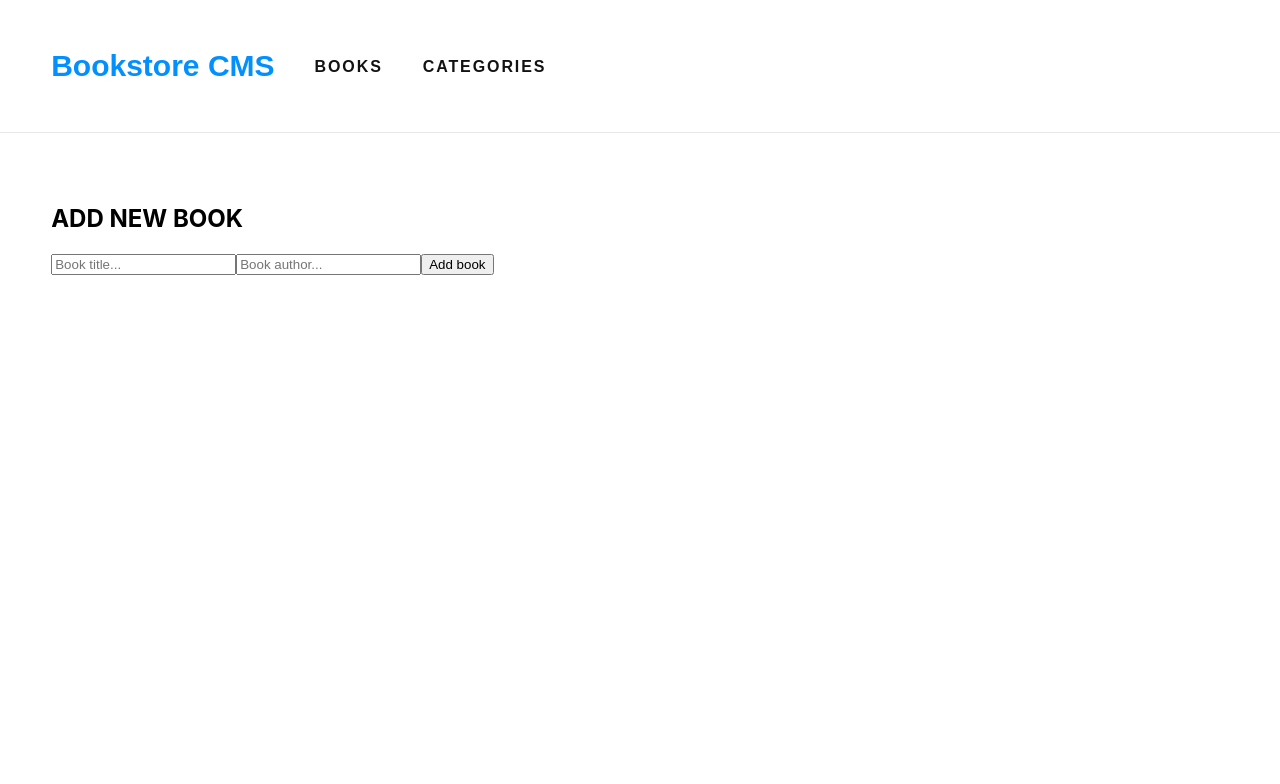
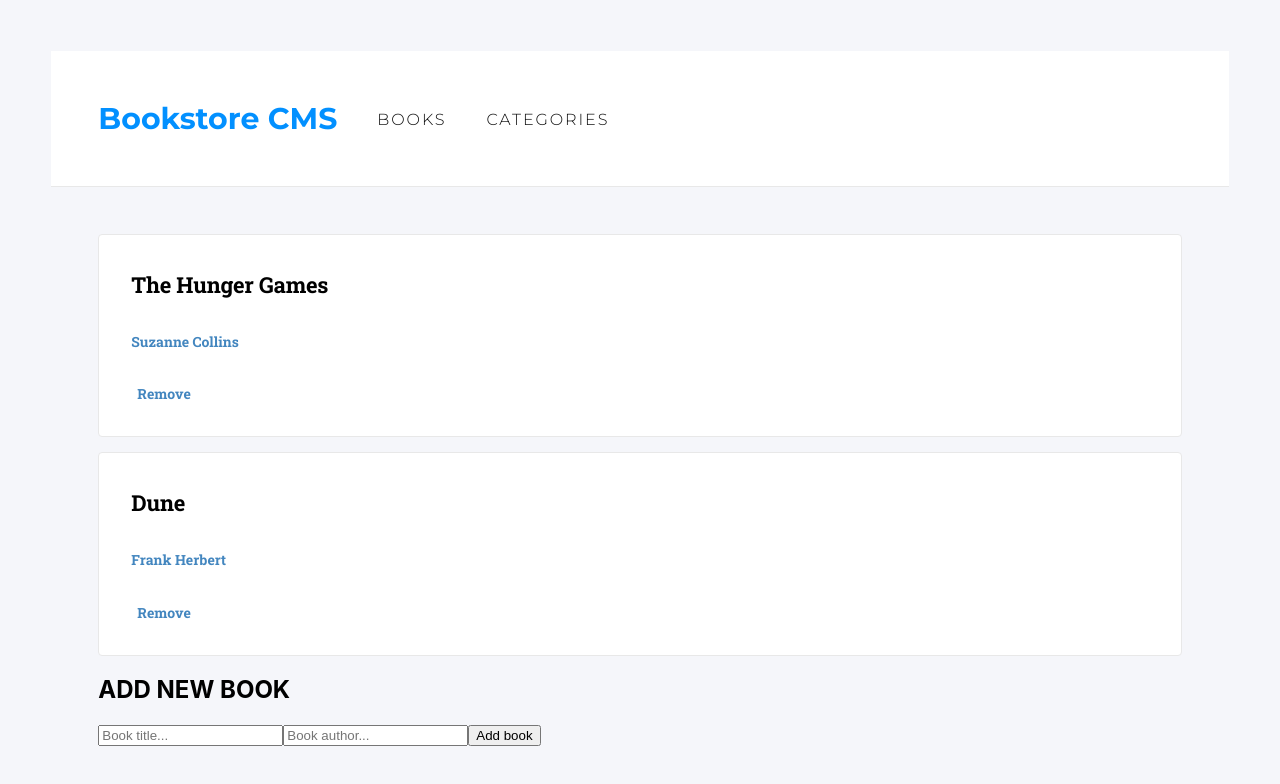
Before and after one commit to SergSkol/bookstore, a React (Create React App) app: page / in a window 1280 px wide. Shown: the top 784 px of the page. Built offline with nearby package versions, Linux system fonts and the light colour scheme.

Commit message:
Add React and Redux components

```diff
--- a/src/components/BookItem.js
+++ b/src/components/BookItem.js
@@ -1,22 +1,25 @@
 import React from 'react';
 import { useDispatch } from 'react-redux';
+import { removeBookAction } from '../redux/books/books';
 
 const BookItem = (book) => {
   const { id, title, author } = book;
 
   const dispatch = useDispatch();
 
-  const handleClick = () => {
-    dispatch({ type: 'bookstore/books/REMOVE', id });
+  const handleClickRemove = () => {
+    dispatch(removeBookAction(id));
   };
 
   return (
-    <div>
-      <h2>{title}</h2>
-      <h6>{author}</h6>
-      <button type="submit" onClick={handleClick}>
-        Remove
-      </button>
+    <div className="bookItem">
+      <h2 className="bookTitle">{title}</h2>
+      <h6 className="bookAuthor">{author}</h6>
+      <div className="bookActionButtons">
+        <button type="submit" className="bookActionButton" onClick={handleClickRemove}>
+          Remove
+        </button>
+      </div>
     </div>
   );
 };
--- a/src/components/BookList.js
+++ b/src/components/BookList.js
@@ -6,9 +6,9 @@ const BookList = () => {
   const books = useSelector((state) => state.book) || [];
 
   return (
-    <ul>
+    <ul className="bookList">
       {books.map((book) => (
-        <li key={book.id} className="bookItem">
+        <li key={book.id}>
           <BookItem
             id={book.id}
             title={book.title}
--- a/src/components/Categories.js
+++ b/src/components/Categories.js
@@ -1,11 +1,12 @@
 import React from 'react';
 import { useSelector, useDispatch } from 'react-redux';
+import { checkStatusAction } from '../redux/categories/categories';
 
 const Categories = () => {
   const dispatch = useDispatch();
 
   const handleClick = () => {
-    dispatch({ type: 'bookstore/categories/STATUS' });
+    dispatch(checkStatusAction());
   };
 
   const status = useSelector((state) => state.category);
--- a/src/components/InputBook.js
+++ b/src/components/InputBook.js
@@ -1,6 +1,7 @@
 import React from 'react';
 import { useDispatch } from 'react-redux';
 import { v4 as uuidv4 } from 'uuid';
+import { createBookAction } from '../redux/books/books';
 
 const InputBook = () => {
   const dispatch = useDispatch();
@@ -12,7 +13,7 @@ const InputBook = () => {
     const author = document.querySelector('.input-author').value;
 
     const book = { id, title, author };
-    dispatch({ type: 'bookstore/books/CREATE', book });
+    dispatch(createBookAction(book));
   };
 
   return (
--- a/src/index.css
+++ b/src/index.css
@@ -1,3 +1,6 @@
+@import url('https://fonts.googleapis.com/css2?family=Montserrat:wght@300;700&display=swap');
+@import url('https://fonts.googleapis.com/css2?family=Roboto+Slab:wght@700&display=swap');
+
 body {
   margin: 0;
   font-family:
@@ -14,6 +17,8 @@ body {
     sans-serif;
   -webkit-font-smoothing: antialiased;
   -moz-osx-font-smoothing: grayscale;
+  padding: 4%;
+  background-color: #f5f6fa;
 }
 
 code {
@@ -26,11 +31,16 @@ code {
     monospace;
 }
 
+.root {
+  background-color: #fafafa;
+}
+
 .navBar {
   display: flex;
   align-items: center;
   padding: 24px 4%;
   border-bottom: 1px solid #e8e8e8;
+  background-color: #fff;
 }
 
 .navBar h1 {
@@ -51,7 +61,7 @@ code {
 .navItem {
   text-decoration: none;
   font-size: 16px;
-  font-weight: bold;
+  font-weight: 300;
   color: #121212;
   font-family: "Montserrat", sans-serif;
   letter-spacing: 1.9px;
@@ -60,3 +70,50 @@ code {
 .container {
   padding: 4%;
 }
+
+.bookList {
+  list-style: none;
+  margin: 0;
+  padding: 0;
+  display: flex;
+  flex-direction: column;
+  grid-gap: 0.938rem;
+}
+
+.bookItem {
+  background-color: #fff;
+  border-radius: 4px;
+  border: 1px solid #e8e8e8;
+  padding: 2rem;
+}
+
+.bookTitle {
+  font-family: "Roboto Slab", serif;
+  margin-top: 0.188rem;
+  font-size: 1.375rem;
+  letter-spacing: -0.2px;
+}
+
+.bookAuthor {
+  font-family: "Roboto Slab", serif;
+  font-size: 0.875rem;
+  font-weight: 300;
+  color: #4386bf;
+}
+
+.bookActionButtons {
+  display: flex;
+  align-items: center;
+  margin-top: 1.313rem;
+}
+
+.bookActionButton {
+  font-family: "Roboto Slab", serif;
+  background-color: transparent;
+  border: none;
+  color: #4386bf;
+  font-size: 0.875rem;
+  font-weight: 300;
+  align-items: center;
+  cursor: pointer;
+}
--- a/src/redux/books/books.js
+++ b/src/redux/books/books.js
@@ -2,15 +2,27 @@
 const CREATE = 'bookstore/books/CREATE';
 const REMOVE = 'bookstore/books/REMOVE';
 
-const initialState = [];
+const initialState = [{
+  id: '1',
+  title: 'The Hunger Games',
+  author: 'Suzanne Collins',
+},
+{
+  id: '2',
+  title: 'Dune',
+  author: 'Frank Herbert',
+},
+];
 
 // Reducer
 export default function bookReducer(state = initialState, action = {}) {
   switch (action.type) {
     case CREATE:
       return [...state, action.book];
-    case REMOVE:
-      return state.filter((book) => (book.id !== action.id));
+    case REMOVE: {
+      const newState = state.slice();
+      return newState.filter((book) => (book.id !== action.id));
+    }
     default: return state;
   }
 }
```
